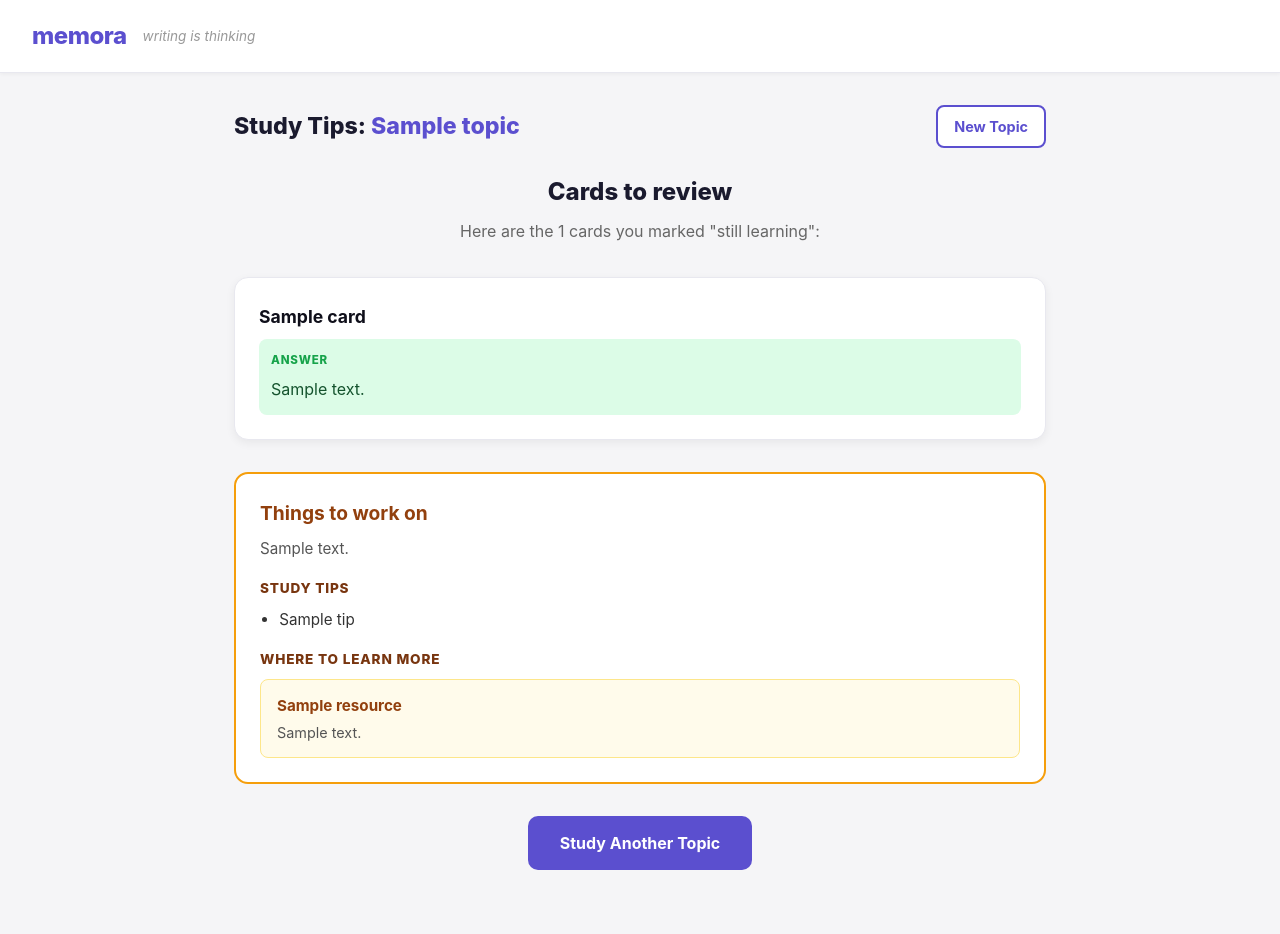
After one commit to tanush-pusuluri/memora, a Flask app: template templates/flashcards_review.html in a window 1280 px wide. The commit adds this page. Run offline with Flask 3, Linux system fonts and the light colour scheme; the template is opened without the code that fills it: most values are stand-ins (such as "Sample title", 1, 10 or a date in 2020).

Commit message:
quiz count, content filter, assessments for all modes

````diff
--- a/main.py
+++ b/main.py
@@ -13,7 +13,6 @@ from flask import Flask, redirect, render_template, request, session, url_for
 from groq import Groq
 
 app = Flask(__name__)
-
 app.secret_key = os.environ.get("FLASK_SECRET_KEY", "memora-dev-secret-123")
 
 # in-memory store - keeps AI responses server-side since cookies have a 4KB limit
@@ -22,11 +21,11 @@ study_data: dict = {}
 
 # Groq API helper
 
-def ask_ai(prompt: str) -> str:
+def ask_ai(prompt: str, max_tokens: int = 2048) -> str:
     client = Groq(api_key=os.environ.get("GROQ_API_KEY"))
     message = client.chat.completions.create(
         model="llama-3.3-70b-versatile",
-        max_tokens=2048,
+        max_tokens=max_tokens,
         messages=[{"role": "user", "content": prompt}],
     )
     return message.choices[0].message.content
@@ -39,6 +38,24 @@ def parse_json(response: str):
     elif "```" in response:
         response = response.split("```")[1].split("```")[0]
     return json.loads(response.strip())
+
+
+# content moderation
+
+def is_appropriate_topic(topic: str) -> bool:
+    prompt = f"""Is the following study topic appropriate for middle school students (ages 11-14)?
+
+Topic: "{topic}"
+
+Answer YES for ALL legitimate academic topics including history of wars/atrocities, social issues, LGBTQ history and rights, health, biology, religion, politics, or anything taught in schools.
+Answer NO only if the topic contains explicit profanity or slurs as the subject itself, step-by-step instructions for illegal activities, explicit sexual content (not health/biology), or has zero educational value.
+
+Reply with only YES or NO."""
+    try:
+        result = ask_ai(prompt, max_tokens=10)
+        return "NO" not in result.strip().upper()[:5]
+    except Exception:
+        return True  # fail open so errors don't block students
 
 
 # content generators - one for each study mode
@@ -56,13 +73,30 @@ Keep each answer to 1-3 sentences."""
     return parse_json(ask_ai(prompt))
 
 
-def generate_quiz(topic: str, difficulty: str = "medium") -> list:
+def generate_quiz(topic: str, count: int = 8, difficulty: str = "medium") -> list:
     level = {
         "easy": "basic recall",
         "medium": "understanding and application",
         "hard": "analysis and synthesis",
     }.get(difficulty, "understanding and application")
-    prompt = f"""Create exactly 8 multiple choice questions about "{topic}" at {level} level.
+    prompt = f"""Create exactly {count} multiple choice questions about "{topic}" at {level} level.
+Return ONLY a valid JSON array — no explanation, no markdown:
+[{{"question": "Question?", "options": ["Option A", "Option B", "Option C", "Option D"], "answer": "Option A", "explanation": "Why this is correct."}}]
+The answer field must be the exact text of the correct option."""
+    return parse_json(ask_ai(prompt))
+
+
+def generate_quiz_more(topic: str, difficulty: str, previous_questions: list) -> list:
+    level = {
+        "easy": "basic recall",
+        "medium": "understanding and application",
+        "hard": "analysis and synthesis",
+    }.get(difficulty, "understanding and application")
+    prev_str = "\n".join(f"- {q['question']}" for q in previous_questions)
+    prompt = f"""Create exactly 10 NEW multiple choice questions about "{topic}" at {level} level.
+Do NOT repeat or rephrase any of these already-asked questions:
+{prev_str}
+
 Return ONLY a valid JSON array — no explanation, no markdown:
 [{{"question": "Question?", "options": ["Option A", "Option B", "Option C", "Option D"], "answer": "Option A", "explanation": "Why this is correct."}}]
 The answer field must be the exact text of the correct option."""
@@ -77,9 +111,9 @@ Return ONLY a valid JSON array — no explanation, no markdown:
 
 
 def generate_assessment(topic: str, weak_areas: list) -> dict:
-    prompt = f"""A student studying "{topic}" left these concepts completely blank: {', '.join(weak_areas)}.
+    prompt = f"""A student studying "{topic}" is struggling with: {', '.join(weak_areas)}.
 Return ONLY valid JSON — no explanation, no markdown:
-{{"summary": "One sentence about what they need to focus on.", "tips": ["specific study tip 1", "specific study tip 2", "specific study tip 3"], "resources": [{{"name": "Resource name", "description": "What to search for or how to use this resource to learn the topic"}}]}}
+{{"summary": "One sentence about what they need to focus on.", "tips": ["specific study tip 1", "specific study tip 2", "specific study tip 3"], "resources": [{{"name": "Resource name", "description": "What to search for or how to use this resource"}}]}}
 For resources, only suggest well-known free platforms like Khan Academy, Crash Course on YouTube, or similar. Include exactly 3 resources."""
     return parse_json(ask_ai(prompt))
 
@@ -104,7 +138,8 @@ def set_data(data: dict):
 
 @app.route("/")
 def index():
-    return render_template("index.html")
+    error = request.args.get("error", "")
+    return render_template("index.html", error=error)
 
 
 @app.route("/generate", methods=["POST"])
@@ -114,6 +149,9 @@ def generate():
 
     if not topic or mode not in ("flashcards", "quiz", "brain_dump"):
         return redirect(url_for("index"))
+
+    if not is_appropriate_topic(topic):
+        return redirect(url_for("index", error="inappropriate"))
 
     if mode == "flashcards":
         try:
@@ -126,9 +164,13 @@ def generate():
         return redirect(url_for("flashcards"))
 
     elif mode == "quiz":
+        try:
+            count = min(20, max(5, int(request.form.get("quiz_count", 8))))
+        except (ValueError, TypeError):
+            count = 8
         difficulty = request.form.get("difficulty", "medium")
-        questions = generate_quiz(topic, difficulty)
-        set_data({"topic": topic, "mode": mode, "questions": questions})
+        questions = generate_quiz(topic, count, difficulty)
+        set_data({"topic": topic, "mode": mode, "questions": questions, "difficulty": difficulty})
         return redirect(url_for("quiz"))
 
     elif mode == "brain_dump":
@@ -137,7 +179,7 @@ def generate():
         return redirect(url_for("brain_dump"))
 
 
-# flashcards route
+# flashcards routes
 
 @app.route("/flashcards")
 def flashcards():
@@ -147,7 +189,27 @@ def flashcards():
     return render_template("flashcards.html", topic=d["topic"], cards=d["cards"])
 
 
-# quiz route
+@app.route("/flashcards_review", methods=["POST"])
+def flashcards_review():
+    d = get_data()
+    if not d or d.get("mode") != "flashcards":
+        return redirect(url_for("index"))
+
+    cards = d["cards"]
+    indices = request.form.getlist("still_learning")
+    weak_cards = [cards[int(i)] for i in indices if i.isdigit() and int(i) < len(cards)]
+    weak_areas = [c["question"] for c in weak_cards]
+    assessment = generate_assessment(d["topic"], weak_areas) if weak_areas else None
+
+    return render_template(
+        "flashcards_review.html",
+        topic=d["topic"],
+        weak_cards=weak_cards,
+        assessment=assessment,
+    )
+
+
+# quiz routes
 
 @app.route("/quiz", methods=["GET", "POST"])
 def quiz():
@@ -162,6 +224,10 @@ def quiz():
         for i in range(len(questions)):
             user_answers[i] = request.form.get(f"answer_{i}", "")
         score = sum(1 for i, q in enumerate(questions) if user_answers.get(i) == q["answer"])
+
+        wrong = [q for i, q in enumerate(questions) if user_answers.get(i) != q["answer"]]
+        assessment = generate_assessment(d["topic"], [q["question"] for q in wrong]) if wrong else None
+
         return render_template(
             "quiz.html",
             topic=d["topic"],
@@ -169,9 +235,22 @@ def quiz():
             user_answers=user_answers,
             score=score,
             show_results=True,
+            assessment=assessment,
         )
 
     return render_template("quiz.html", topic=d["topic"], questions=questions, show_results=False)
+
+
+@app.route("/quiz_more", methods=["POST"])
+def quiz_more():
+    d = get_data()
+    if not d or d.get("mode") != "quiz":
+        return redirect(url_for("index"))
+
+    new_questions = generate_quiz_more(d["topic"], d.get("difficulty", "medium"), d["questions"])
+    d["questions"] = new_questions
+    set_data(d)
+    return redirect(url_for("quiz"))
 
 
 # brain dump route
--- a/static/style.css
+++ b/static/style.css
@@ -67,6 +67,19 @@ main {
 .hero p {
   font-size: 1.05rem;
   color: #666;
+}
+
+/* ── Error message ───────────────────────────────────────── */
+.error-msg {
+  background: #fee2e2;
+  color: #7f1d1d;
+  border: 1px solid #fca5a5;
+  border-radius: 10px;
+  padding: 0.9rem 1.2rem;
+  font-size: 0.95rem;
+  font-weight: 500;
+  text-align: center;
+  margin-bottom: 0.5rem;
 }
 
 /* ── Topic Form ──────────────────────────────────────────── */
--- /dev/null
+++ b/templates/flashcards_review.html
@@ -0,0 +1,56 @@
+{% extends "base.html" %}
+{% block title %}Study Tips{% endblock %}
+
+{% block content %}
+
+<div class="session-header">
+  <h2>Study Tips: <span class="topic-name">{{ topic }}</span></h2>
+  <a href="/" class="btn-secondary">New Topic</a>
+</div>
+
+{% if weak_cards %}
+<div class="results-header">
+  <h3>Cards to review</h3>
+  <p>Here are the {{ weak_cards | length }} cards you marked "still learning":</p>
+</div>
+
+{% for card in weak_cards %}
+<div class="comparison-block">
+  <p class="section-title">{{ card.question }}</p>
+  <div class="col-ai" style="padding: 0.75rem; border-radius: 8px; margin-top: 0.5rem;">
+    <span class="label label-ai">Answer</span>
+    <p>{{ card.answer }}</p>
+  </div>
+</div>
+{% endfor %}
+{% endif %}
+
+{% if assessment %}
+<div class="assessment-block">
+  <h3>Things to work on</h3>
+  <p>{{ assessment.summary }}</p>
+
+  <h4>Study tips</h4>
+  <ul class="assessment-tips">
+    {% for tip in assessment.tips %}
+    <li>{{ tip }}</li>
+    {% endfor %}
+  </ul>
+
+  <h4>Where to learn more</h4>
+  <div class="assessment-resources">
+    {% for resource in assessment.resources %}
+    <div class="resource-card">
+      <strong>{{ resource.name }}</strong>
+      <p>{{ resource.description }}</p>
+    </div>
+    {% endfor %}
+  </div>
+</div>
+{% endif %}
+
+<div class="done-actions">
+  <a href="/" class="btn-primary">Study Another Topic</a>
+</div>
+
+{% endblock %}
````
Also changed, not shown: templates/flashcards.html (+26 -6 lines), templates/index.html (+18 -4 lines), templates/quiz.html (+27 -0 lines).
